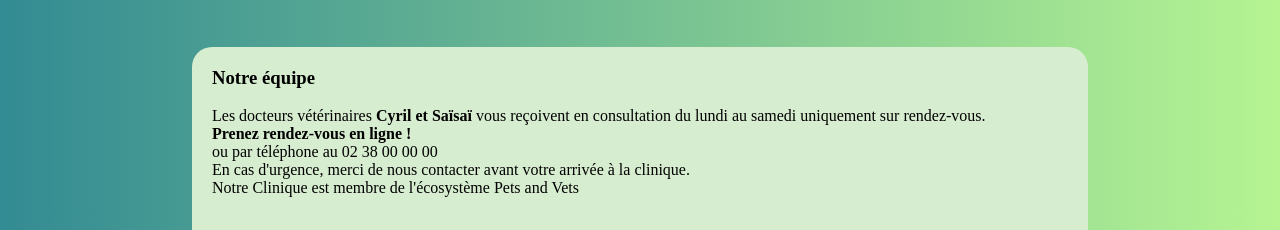
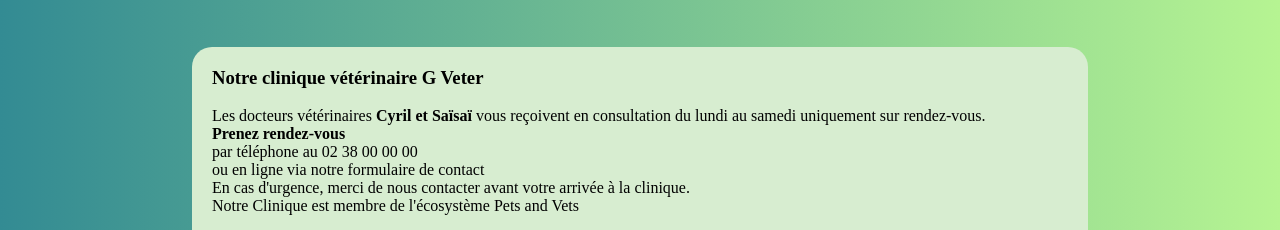
Before and after one commit to Saisai-31/MediaQuerries_et_MenuDeroulant, a plain HTML site: page g_veter.html in a window 1280 px wide. Shown: the part 553-783 px from the top of the page. Drawn offline with Linux system fonts and the light colour scheme.

Commit message:
Modifiation du texte de présentation

```diff
--- a/g_veter.html
+++ b/g_veter.html
@@ -4,7 +4,7 @@
     <meta charset="UTF-8">
     <meta name="viewport" content="width=device-width, initial-scale=1.0">
     <link rel="stylesheet" href="g_veter.css">
-    <title>Mobile First</title>
+    <title>G Veter</title>
 </head>
 <body>
    <header>
@@ -48,11 +48,12 @@
         </div>
         <div id="bloc">
             <div>
-                <h3>Notre équipe</h3>
+                <h3>Notre clinique vétérinaire G  Veter</h3>
                 <br>
                 <p>Les docteurs vétérinaires <strong>Cyril et Saïsaï</strong> vous reçoivent en consultation du lundi au samedi uniquement sur rendez-vous.
-                <h4>Prenez rendez-vous en ligne !</h4>
-                    <p>ou par téléphone au 02 38 00 00 00</p>
+                <h4>Prenez rendez-vous</h4>
+                    <p>par téléphone au 02 38 00 00 00</p>
+                    <p>ou en ligne via notre formulaire de contact</p>
                     <p>En cas d'urgence, merci de nous contacter avant votre arrivée à la clinique.</p>
                     <p>Notre Clinique est membre de l'écosystème Pets and Vets</p>
             </div>
```
Also changed, not shown: g_veter.services.html (+1 -1 lines), g_veter_contatc.html (+3 -1 lines), g_veter_prix.html (+1 -1 lines), g_veter_urgence.html (+1 -1 lines).
